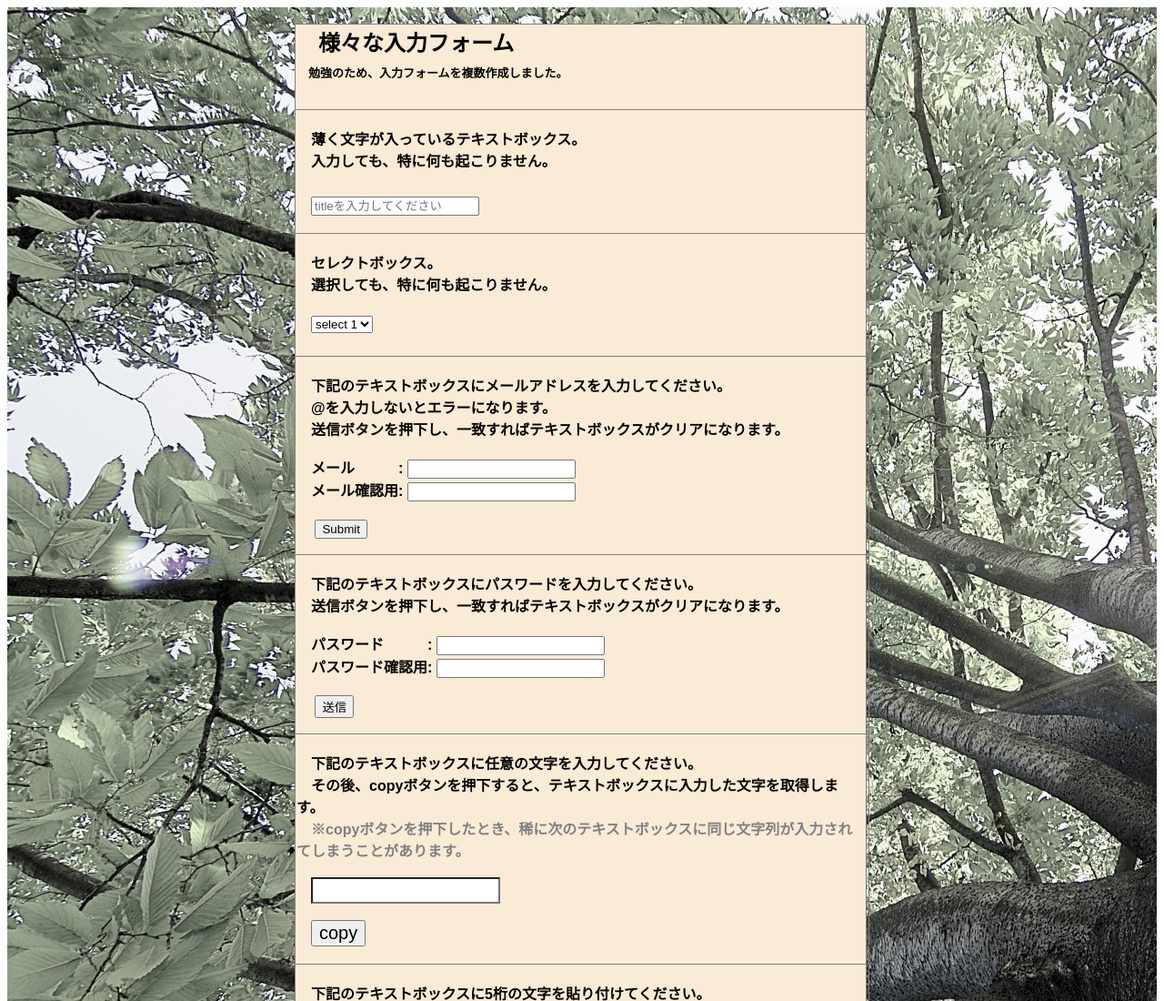
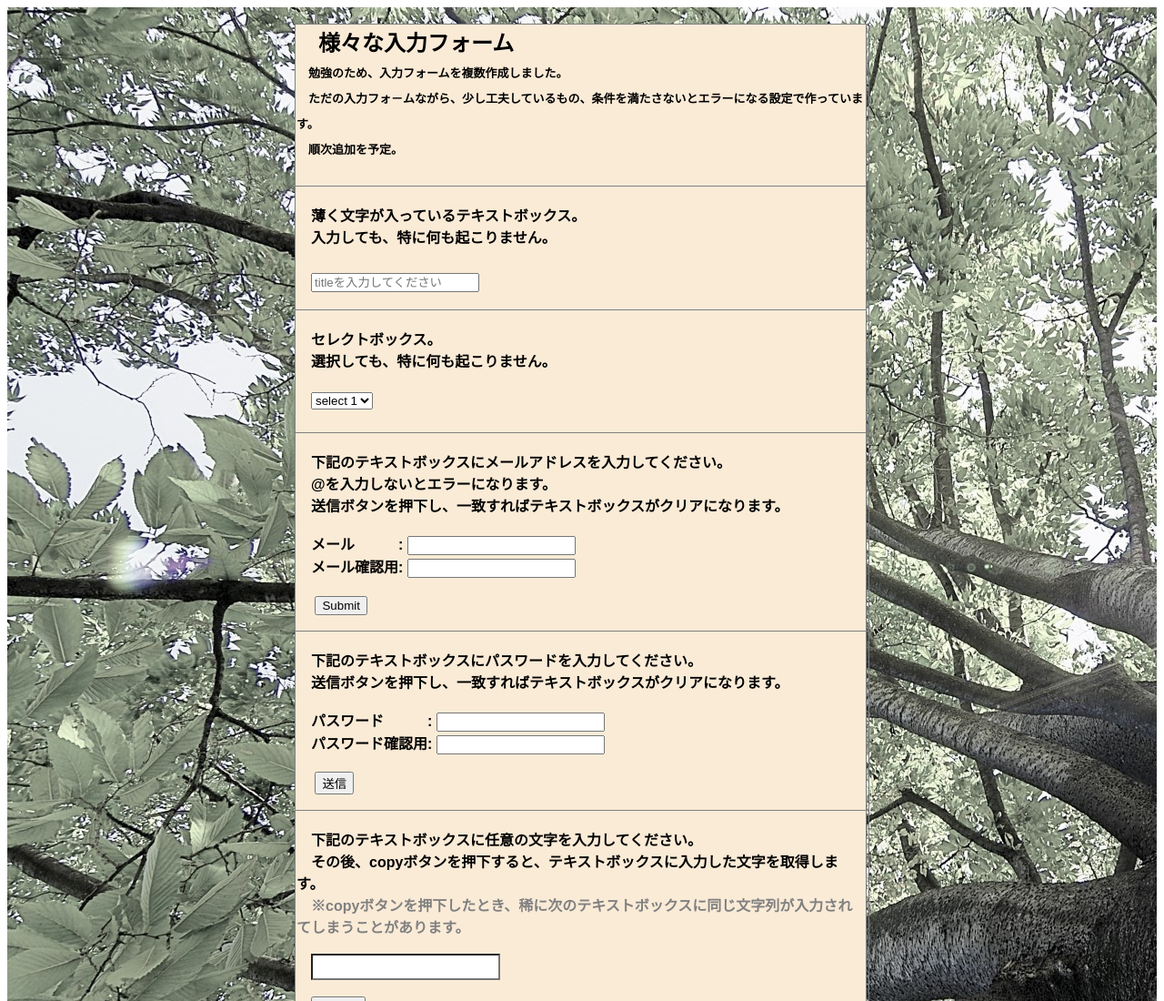
Before and after one commit to yusuke-study/Report-submission04, a plain HTML site: page index.html in a window 1280 px wide. Shown: the top 1100 px of the page at 91% size. Drawn offline with Linux system fonts and the light colour scheme.

Commit message:
Update index.html

```diff
--- a/index.html
+++ b/index.html
@@ -24,7 +24,8 @@
 		　様々な入力フォーム<br>
 		<font size="2" face=sans-serif>
 		　勉強のため、入力フォームを複数作成しました。<br>
-
+		　ただの入力フォ－ムながら、少し工夫しているもの、条件を満たさないとエラーになる設定で作っています。<br>
+		　順次追加を予定。<br>
 		　</font></b></span><br>
 	</tr>
 
```
